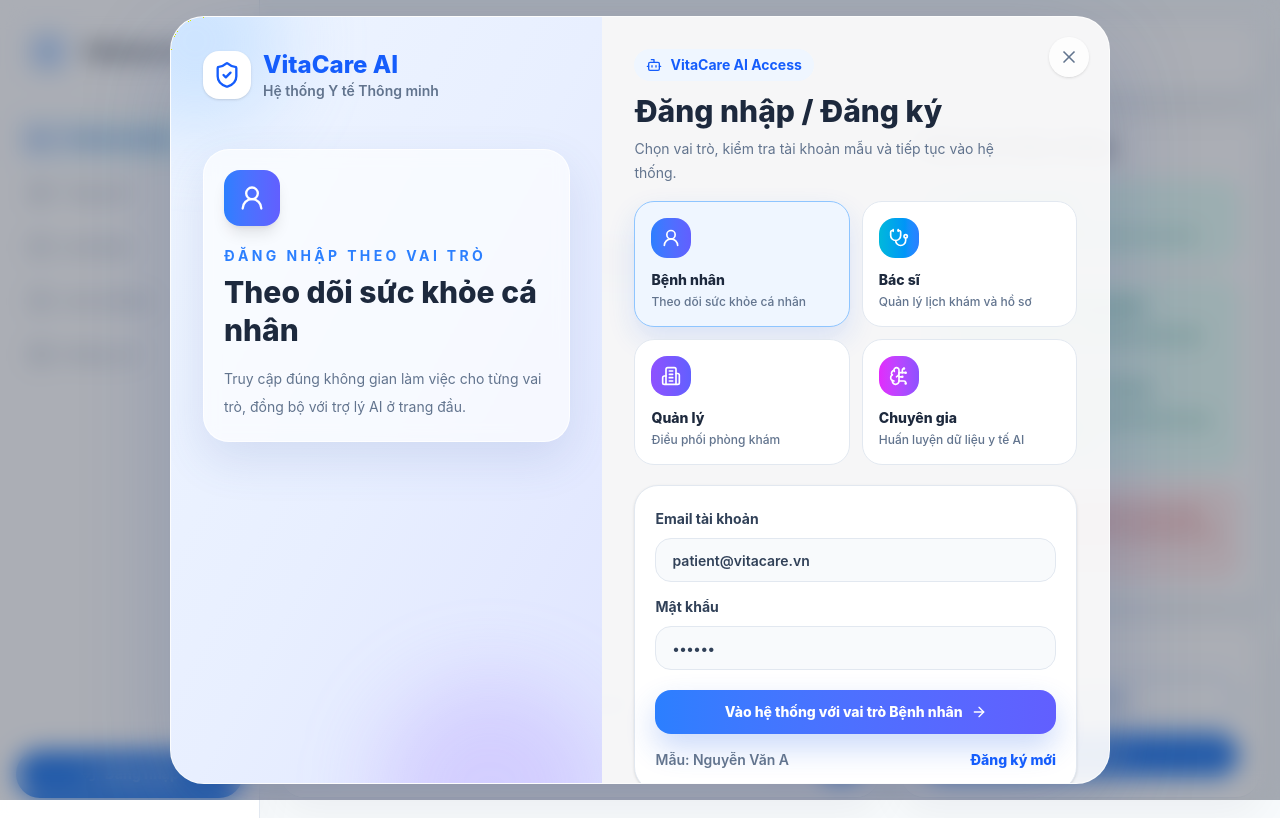
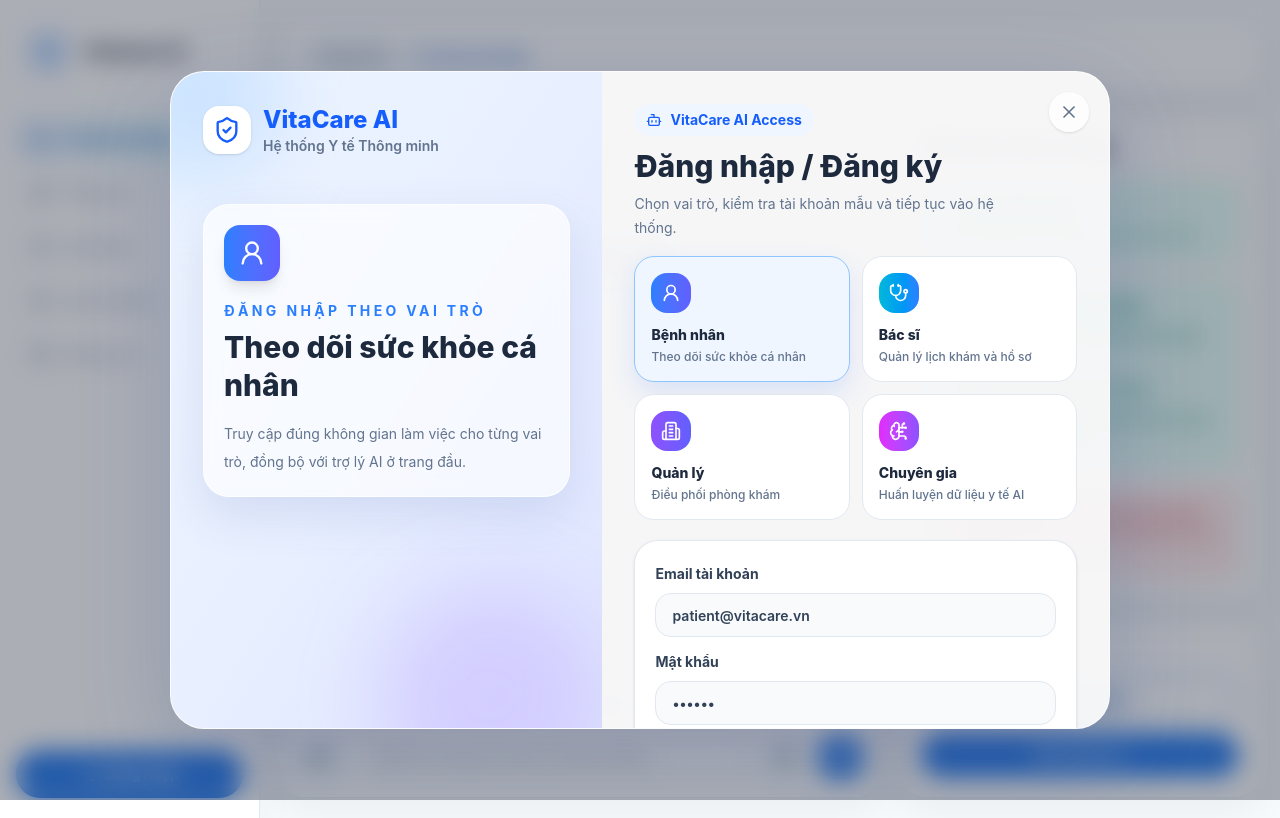
Before and after one commit to vnvha26/vita-care-ui, a React (Vite) app: page /guest/chat in a window 1280 px wide. Both pictures are taken after a click on the button "Đăng nhập". Built offline with nearby package versions, Linux system fonts and the light colour scheme.

Commit message:
Fix right column scrollbar constraint on small desktop screens

```diff
--- a/src/app/components/auth/login-modal.tsx
+++ b/src/app/components/auth/login-modal.tsx
@@ -118,7 +118,7 @@
           </div>
         </section>
 
-        <section className="p-5 sm:p-8 lg:min-h-0 lg:overflow-y-auto custom-scrollbar">
+        <section className="p-5 sm:p-8 lg:min-h-0 lg:max-h-[82vh] lg:overflow-y-auto custom-scrollbar">
           <div className="pr-12">
             <div className="inline-flex items-center gap-2 rounded-full bg-blue-50 px-3 py-1.5 text-sm font-bold text-blue-600">
               <Bot className="h-4 w-4" />
```
